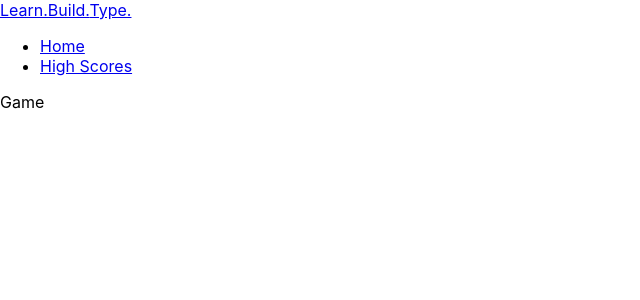
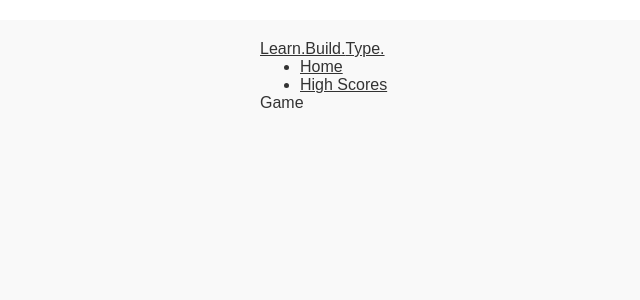
Before and after one commit to zoranstankovic/React-Serverless-Demo, a React (Create React App) app: page /game in a window 1280 px wide. Shown: the top 300 px of the page, without its empty margins (0-640 px from the left). Built offline with nearby package versions, Linux system fonts and the light colour scheme.

Commit message:
Navigation and base style components
Navigation and base style components with styled components

```diff
--- a/package.json
+++ b/package.json
@@ -10,6 +10,7 @@
     "react-dom": "^17.0.2",
     "react-router-dom": "^6.2.2",
     "react-scripts": "5.0.0",
+    "styled-components": "^5.3.3",
     "web-vitals": "^2.1.4"
   },
   "scripts": {
--- a/src/App.css
+++ /dev/null
@@ -1,38 +0,0 @@
-.App {
-  text-align: center;
-}
-
-.App-logo {
-  height: 40vmin;
-  pointer-events: none;
-}
-
-@media (prefers-reduced-motion: no-preference) {
-  .App-logo {
-    animation: App-logo-spin infinite 20s linear;
-  }
-}
-
-.App-header {
-  background-color: #282c34;
-  min-height: 100vh;
-  display: flex;
-  flex-direction: column;
-  align-items: center;
-  justify-content: center;
-  font-size: calc(10px + 2vmin);
-  color: white;
-}
-
-.App-link {
-  color: #61dafb;
-}
-
-@keyframes App-logo-spin {
-  from {
-    transform: rotate(0deg);
-  }
-  to {
-    transform: rotate(360deg);
-  }
-}
--- a/src/App.js
+++ b/src/App.js
@@ -1,4 +1,3 @@
-import "./App.css";
 import { BrowserRouter as Router, Routes, Route } from "react-router-dom";
 
 import Game from "./pages/Game";
@@ -6,10 +5,16 @@ import HighScores from "./pages/HighScores";
 import GameOver from "./pages/GameOver";
 import Home from "./pages/Home";
 import Navbar from "./components/Navbar";
+import { Container } from "./styled/Container";
+import { Main } from "./components/Main";
+import Global from "./components/Global";
 
 function App() {
   return (
     <Router>
+      <Global />
+      <Main>
+        <Container>
           <Navbar />
           <Routes>
             <Route path="/game" element={<Game />} />
@@ -17,6 +22,8 @@ function App() {
             <Route path="/gameOver" element={<GameOver />} />
             <Route path="/" element={<Home />} />
           </Routes>
+        </Container>
+      </Main>
     </Router>
   );
 }
--- /dev/null
+++ b/src/components/Global.js
@@ -0,0 +1,15 @@
+import { createGlobalStyle } from "styled-components";
+
+export default createGlobalStyle`
+*{
+    box-sizing: border-box;
+    color: #333;
+    margin: 0;
+    font-family: sans-serif;
+    font-weight: 300;
+}
+
+h1, h2 {
+    margin-bottom: 2rem;
+}
+`;
--- /dev/null
+++ b/src/components/Main.js
@@ -0,0 +1,7 @@
+import styled from "styled-components";
+
+export const Main = styled.div`
+  margin: 0;
+  background-color: #f9f9f9;
+  min-height: 100vh;
+`;
--- /dev/null
+++ b/src/styled/Container.js
@@ -0,0 +1,8 @@
+import styled from "styled-components";
+
+export const Container = styled.div`
+  padding: 20px;
+  margin: 0 auto;
+  margin-top: 20px;
+  max-width: 800px;
+`;
```
Also changed, not shown: 1 other file (tests, documents, lock files or other folders). Lines whose indentation alone changed are shown as unchanged.
